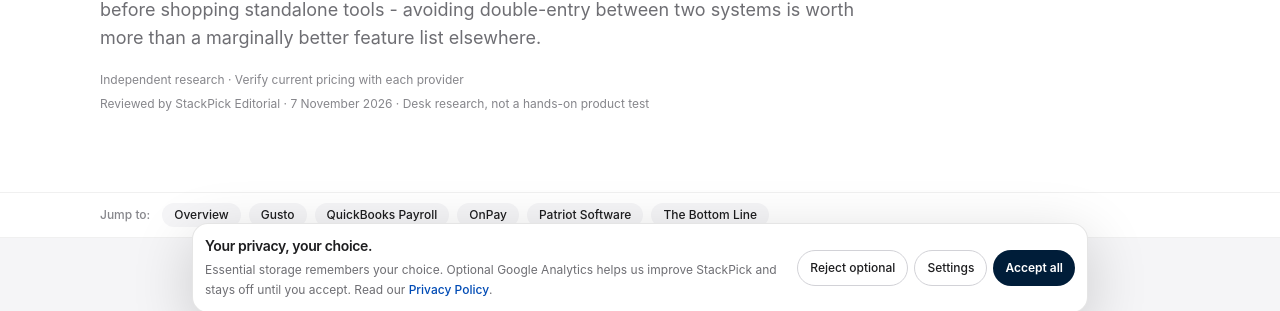
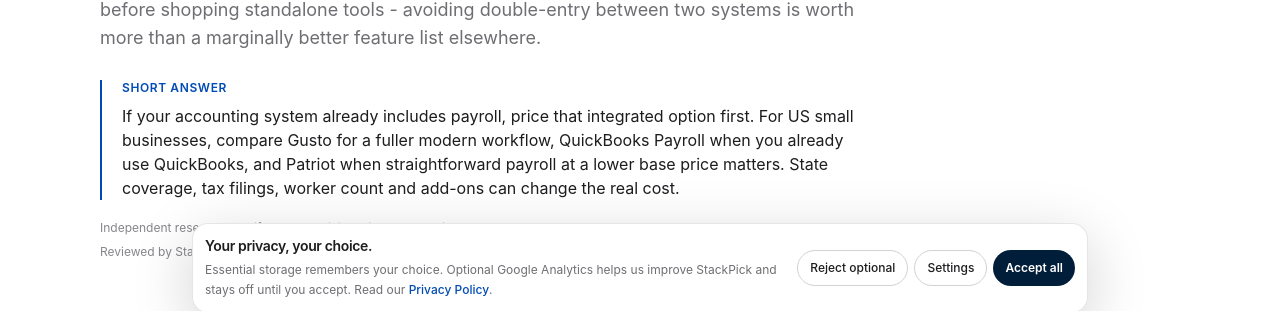
Before and after one commit to LinukaBandara/StackPick, a Next.js app: page /best/payroll-software in a window 1280 px wide. Shown: the part 463-774 px from the top of the page. Built offline with nearby package versions, Linux system fonts and the light colour scheme; no server answers.

Commit message:
Add concise answer to high-intent software guide

```diff
--- a/app/best/payroll-software/page.tsx
+++ b/app/best/payroll-software/page.tsx
@@ -13,6 +13,7 @@ export default function Page() {
     <ComparisonArticle
       title="Best Payroll Software for Small Business"
       slug="payroll-software"
+      quickAnswer="If your accounting system already includes payroll, price that integrated option first. For US small businesses, compare Gusto for a fuller modern workflow, QuickBooks Payroll when you already use QuickBooks, and Patriot when straightforward payroll at a lower base price matters. State coverage, tax filings, worker count and add-ons can change the real cost."
       reviewedOn="2026-11-07"
       intro="If you already use QuickBooks or Xero for accounting, check their built-in payroll add-on before shopping standalone tools - avoiding double-entry between two systems is worth more than a marginally better feature list elsewhere."
       pricingNote="US plan prices checked November 7, 2026 against provider-owned pricing pages. Gusto Simple is US$49/month + US$6/person and includes tax filings/payments for one state; Plus is US$80 + US$12/person and includes multi-state payroll. QuickBooks Workforce Payroll + Simple Start is US$88/month + US$6.50/employee before the current introductory discount; this is a payroll-and-accounting bundle, not a standalone payroll quote. Patriot Full Service is US$37/month + US$5/worker paid for one state; each additional state is US$12/month. These are US-only references, before tax and optional add-ons. Verify state coverage, worker billing rules, renewal pricing and included filings before buying."
```
